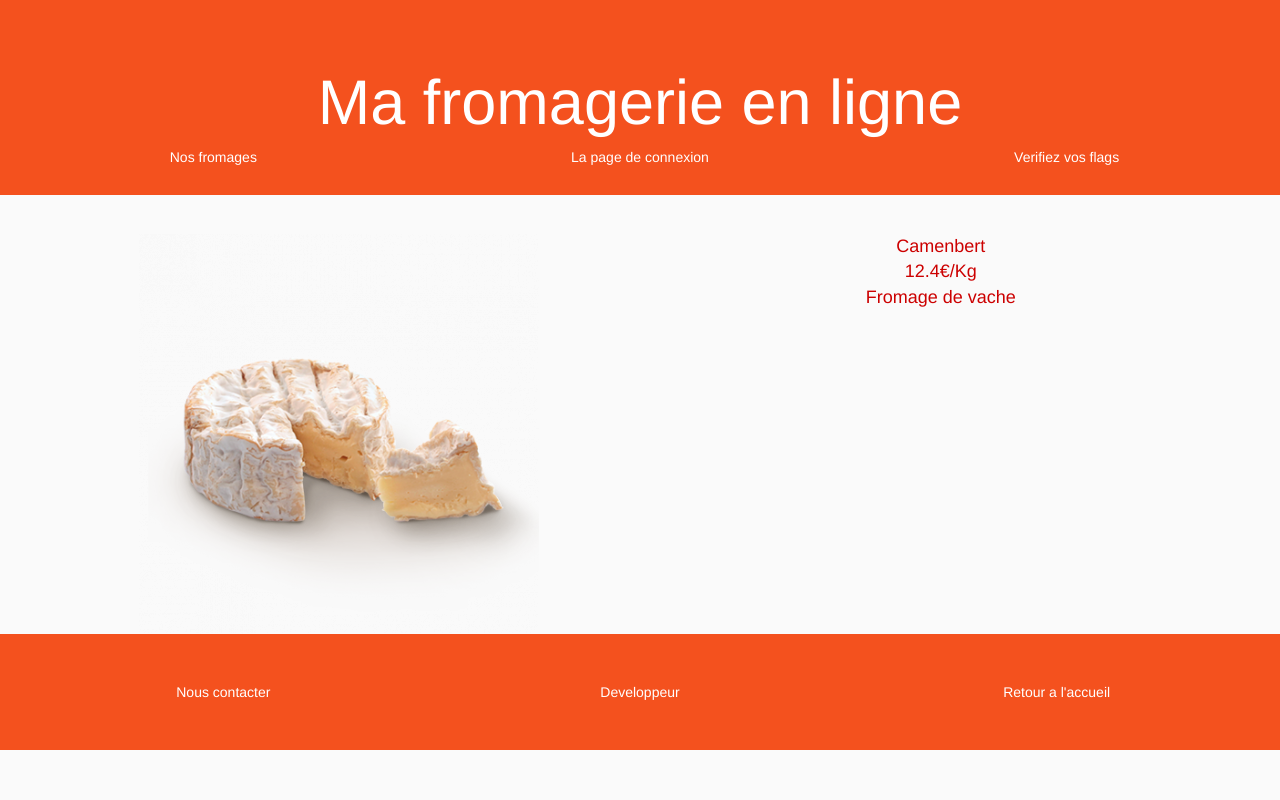
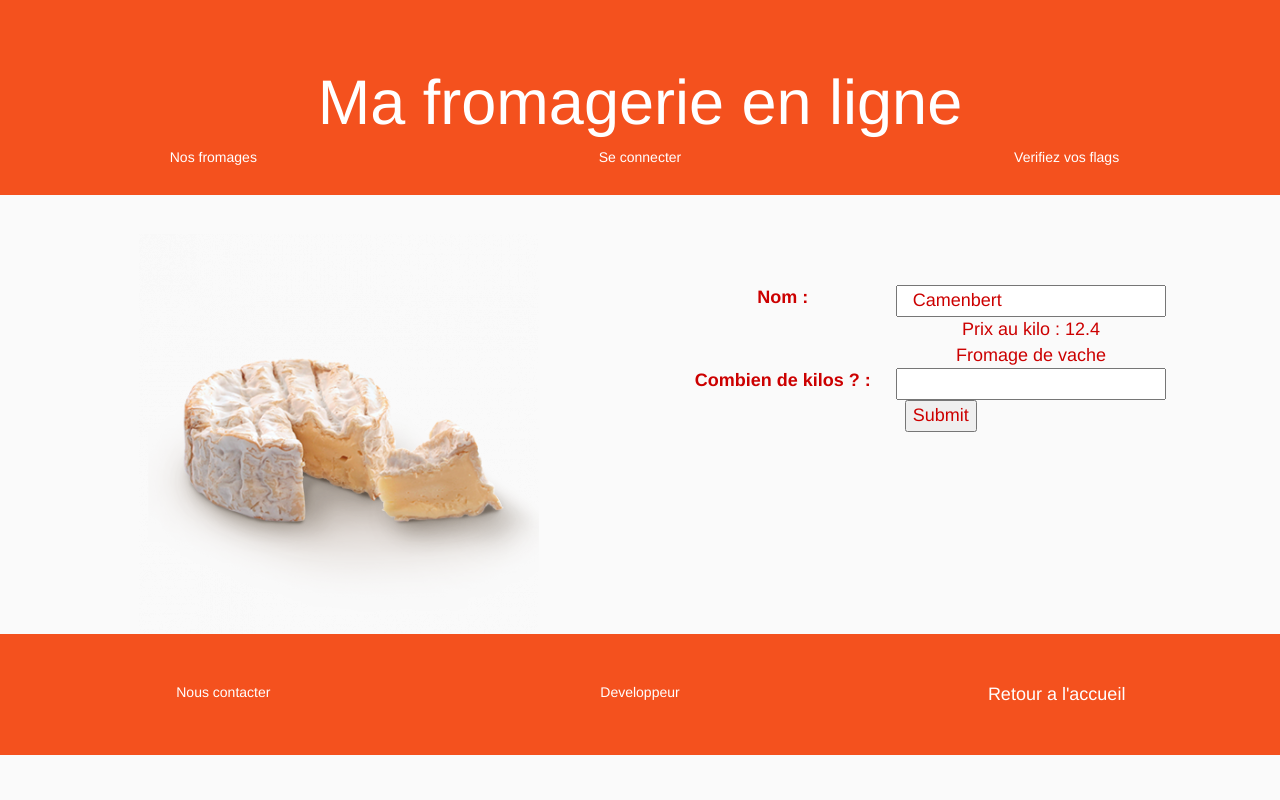
Before and after one commit to bordem/S6project, a PHP site: page /produit.php?nom=Camenbert in a window 1280 px wide. Run offline with PHP 8.4, Linux system fonts and the light colour scheme; data comes from the database, SQL or seed files in the repository.

Commit message:
Finition de la commande

```diff
--- a/connexion.php
+++ b/connexion.php
@@ -54,10 +54,10 @@
 		    <form action="connexion.php" method="post">
 		        <p>
 		        	<div class="form-group col-md-6">
-		           		<input type="text" name="Login" class="form-control">
+		           		<input type="text" name="Login" class="form-control" placeholder="Email">
 		            </div>
 		            <div class="form-group col-md-6">
-		            	<input type="password" name="Password" class="form-control">
+		            	<input type="password" name="Password" class="form-control" placeholder="Mot de passe">
 		            </div>
 		            	<div class="col-sm-0"></div>
 		            	<center><input type="submit" value="valider" action="commande.php" /></center>
--- a/footer.html
+++ b/footer.html
@@ -1,5 +1,5 @@
 <footer>
 	<a class="col-sm-4">Nous contacter</a>
     <a class="col-sm-4">Developpeur</a>
-    <a href=index.php class="col-sm-4">Retour a l'accueil</a>
+    <a href=index.php class="col-sm-4 retour">Retour a l'accueil</a>
 </footer>
--- a/fromages.php
+++ b/fromages.php
@@ -49,7 +49,7 @@
 								<td>
 								<div class="col-sm-12 text-center">
 										<?php echo $donnees['nom'];?></br>
-										<img src="img/<?php echo $donnees['imgPath'];?> " class="img-fluid" alt="Responsive image" style=width:100%></br>
+										<a href=<?php echo $addr ?>><img src="img/<?php echo $donnees['imgPath'];?> " class="img-fluid" alt="Responsive image" style=width:100%></a></br>
 										<?php echo $donnees['prixKG']; ?>€/Kg</br>
 										<?php echo '<a href="' . $addr . '">Voir le produit</a>';?>
 									</form>
--- a/header.html
+++ b/header.html
@@ -2,7 +2,7 @@
 	<h1>Ma fromagerie en ligne</h1>
 	<nav>
 		<a href="fromages.php" class="col-sm-4">Nos fromages</a>
-    	<a href="connexion.php" class="col-sm-4">La page de connexion</a>
+    	<a href="connexion.php" class="col-sm-4">Se connecter</a>
     	<a href="flag.php" class="col-sm-4">Verifiez vos flags</a>
     </nav>
 </header>
--- a/preparateur.php
+++ b/preparateur.php
@@ -16,7 +16,7 @@
 			<?php include('header.html');?>
 		</div>
       	<main>
-        <h1 class="col-sm-12 text-center">Commande a préparer :</h1>
+        <h1 class="col-sm-12 text-center">N° de commande a préparer :</h1>
           <?php
           	try
           	{
--- a/produit.php
+++ b/produit.php
@@ -31,9 +31,31 @@
 								<img src="img/<?php echo $donnees['imgPath'];?>"></br>
 							</section>
 							<section class="col-sm-6 text-center">
-								<?php echo $donnees['nom'];?></br>
-								<?php echo $donnees['prixKG']; ?>€/Kg</br>
-								<?php echo "Fromage de ".$donnees['animal'];?></br>
+								</br>
+								</br>
+
+								<form action="aCommander.php" method="get">
+								  	<div class="col-sm-12">
+								  		<label for="name" class="col-sm-5">Nom : </label>
+								  		<input type="text" class="col-sm-6" name="name" value="<?php echo $donnees['nom'] ?>">
+								  	</div>
+								  	</br>
+								  	<div class="col-sm-12">
+								  		<div class="col-sm-5"></div>
+								  		<div class="col-sm-6"><?php echo "Prix au kilo : ".$donnees['prixKG'] ?></div>
+								  	</div>
+								  	</br>
+								  	<div class="col-sm-12">
+								  		<div class="col-sm-5"></div>
+								  		<div class="col-sm-6"><?php echo "Fromage de ".$donnees['animal'];?></div>
+								  	</div>
+								  	</br>
+									<div class="col-sm-12">
+								  		<label for="quantity" class="col-sm-5">Combien de kilos ? : </label>
+								  		<input type="number" class="col-sm-6" name="quantity" min="0" max="10">
+								  	</div>
+								  	<input type="submit">
+								</form>
 							</section>
 						<?php
 					}
--- a/styleTemporaire.css
+++ b/styleTemporaire.css
@@ -52,3 +52,6 @@ section{
 .footerConn{
 	margin-top:15%;
 }
+.retour{
+	font-size:large;
+}
```
Also changed, not shown: aCommander.php (added, +70 -0 lines), client.php (+39 -30 lines).
